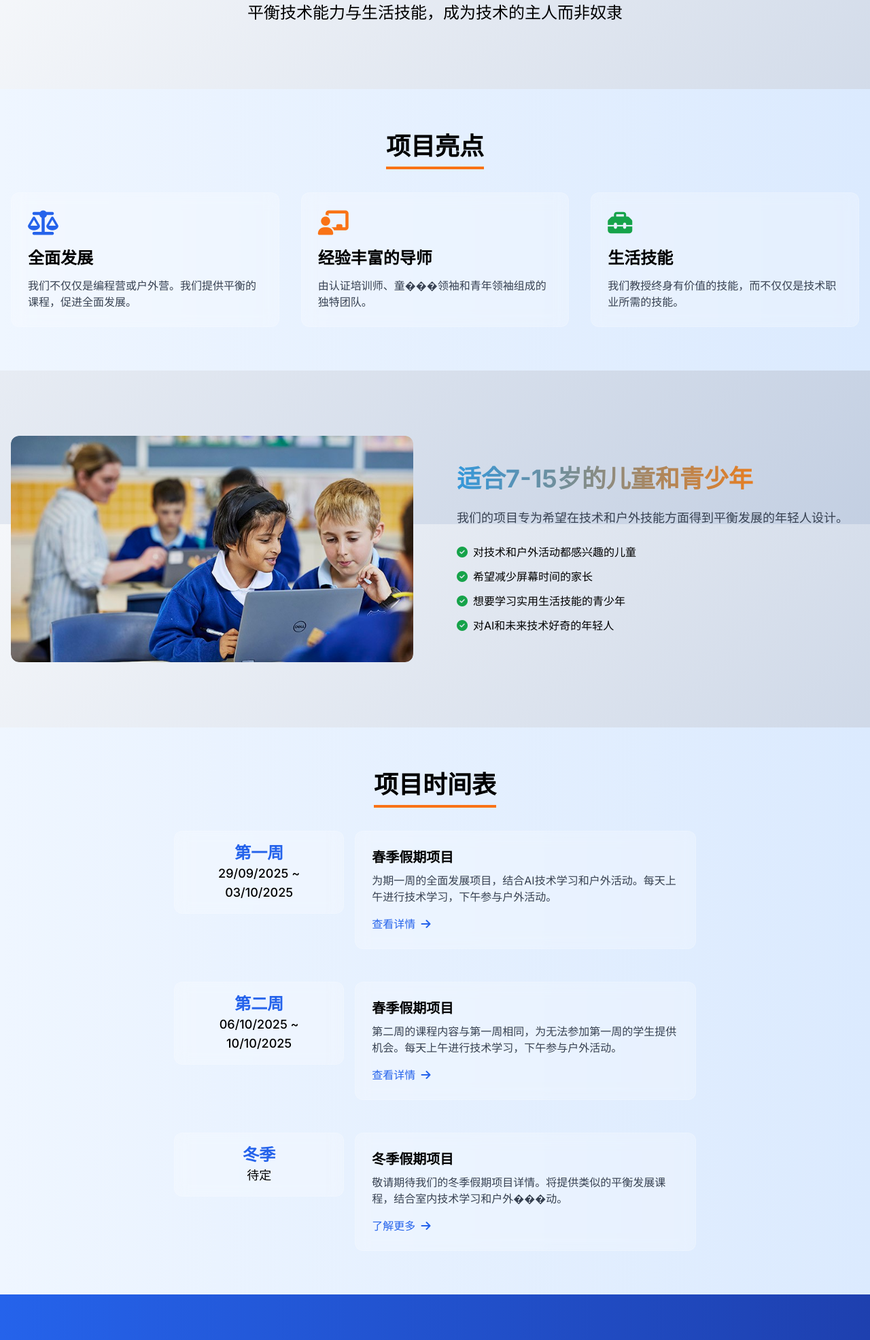
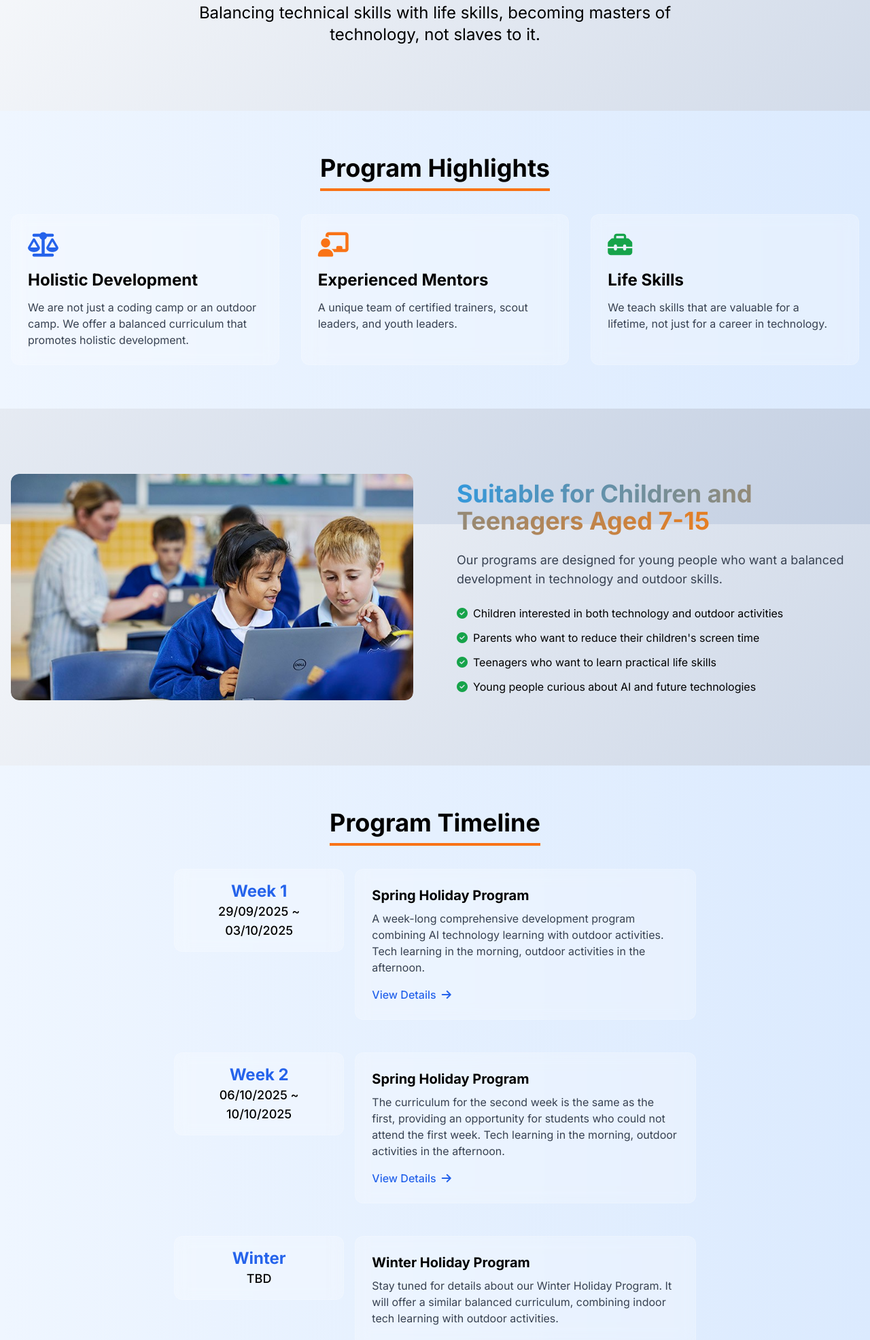
Before and after one commit to dorjear/dorjear.github.io, a plain HTML site: page index.html in a window 1280 px wide. Shown: the part 829-2800 px from the top of the page at 68% size. Drawn offline with nearby package versions, Linux system fonts and the light colour scheme.

Commit message:
fix index.html

```diff
--- a/index.html
+++ b/index.html
@@ -201,7 +201,7 @@
                     <!-- Item 1 -->
                     <div class="carousel-item">
                         <img src="images/banner1.jpg" alt="Leadership and Teamwork" class="w-full">
-                        <div class="absolute inset-0 flex items-center justify-center">
+                        <div class="absolute inset-0 flex items-end justify-center pb-12">
                             <div class="carousel-caption text-center">
                                 <h2 class="text-3xl md:text-4xl font-bold mb-2">Leadership and Teamwork</h2>
                                 <p class="text-lg md:text-xl">Building future leaders through collaboration</p>
@@ -212,7 +212,7 @@
                     <!-- Item 2 -->
                     <div class="carousel-item">
                         <img src="images/banner2.png" alt="AI & Computer Skills" class="w-full">
-                        <div class="absolute inset-0 flex items-center justify-center">
+                        <div class="absolute inset-0 flex items-end justify-center pb-12">
                             <div class="carousel-caption text-center">
                                 <h2 class="text-3xl md:text-4xl font-bold mb-2">AI & Computer Skills</h2>
                                 <p class="text-lg md:text-xl">Mastering technology for the future</p>
@@ -223,7 +223,7 @@
                     <!-- Item 3 -->
                     <div class="carousel-item">
                         <img src="images/banner3.jpg" alt="Outdoor & Life Skills" class="w-full">
-                        <div class="absolute inset-0 flex items-center justify-center">
+                        <div class="absolute inset-0 flex items-end justify-center pb-12">
                             <div class="carousel-caption text-center">
                                 <h2 class="text-3xl md:text-4xl font-bold mb-2">Outdoor & Life Skills</h2>
                                 <p class="text-lg md:text-xl">Developing practical skills for life</p>
@@ -253,10 +253,10 @@
         <section class="py-16 md:py-24">
             <div class="container mx-auto px-4 text-center">
                 <h1 class="text-4xl md:text-6xl lg:text-7xl font-bold mb-6">
-                    <span class="gradient-text">培养未来的创新者</span>
+                    <span class="gradient-text">Cultivating Future Innovators</span>
                 </h1>
                 <p class="text-xl md:text-2xl max-w-3xl mx-auto delay-200">
-                    平衡技术能力与生活技能，成为技术的主人而非奴隶
+                    Balancing technical skills with life skills, becoming masters of technology, not slaves to it.
                 </p>
             </div>
         </section>
@@ -265,7 +265,7 @@
         <section class="py-16 bg-gradient-to-r from-blue-50 to-blue-100">
             <div class="container mx-auto px-4">
                 <h2 class="text-3xl md:text-4xl font-bold text-center mb-12">
-                    <span class="border-b-4 border-orange-500 pb-2">项目亮点</span>
+                    <span class="border-b-4 border-orange-500 pb-2">Program Highlights</span>
                 </h2>
 
                 <div class="grid grid-cols-1 md:grid-cols-2 lg:grid-cols-3 gap-8">
@@ -274,9 +274,9 @@
                         <div class="text-blue-600 mb-4">
                             <i class="fas fa-balance-scale text-4xl"></i>
                         </div>
-                        <h3 class="text-2xl font-bold mb-3">全面发展</h3>
+                        <h3 class="text-2xl font-bold mb-3">Holistic Development</h3>
                         <p class="text-gray-700">
-                            我们不仅仅是编程营或户外营。我们提供平衡的课程，促进全面发展。
+                            We are not just a coding camp or an outdoor camp. We offer a balanced curriculum that promotes holistic development.
                         </p>
                     </div>
 
@@ -285,9 +285,9 @@
                         <div class="text-orange-500 mb-4">
                             <i class="fas fa-chalkboard-teacher text-4xl"></i>
                         </div>
-                        <h3 class="text-2xl font-bold mb-3">经验丰富的导师</h3>
+                        <h3 class="text-2xl font-bold mb-3">Experienced Mentors</h3>
                         <p class="text-gray-700">
-                            由认证培训师、童���领袖和青年领袖组成的独特团队。
+                            A unique team of certified trainers, scout leaders, and youth leaders.
                         </p>
                     </div>
 
@@ -296,9 +296,9 @@
                         <div class="text-green-600 mb-4">
                             <i class="fas fa-toolbox text-4xl"></i>
                         </div>
-                        <h3 class="text-2xl font-bold mb-3">生活技能</h3>
+                        <h3 class="text-2xl font-bold mb-3">Life Skills</h3>
                         <p class="text-gray-700">
-                            我们教授终身有价值的技能，而不仅仅是技术职业所需的技能。
+                            We teach skills that are valuable for a lifetime, not just for a career in technology.
                         </p>
                     </div>
                 </div>
@@ -317,27 +317,27 @@
                     <!-- Content -->
                     <div class="w-full md:w-1/2 delay-200">
                         <h2 class="text-3xl md:text-4xl font-bold mb-6">
-                            <span class="gradient-text">适合7-15岁的儿童和青少年</span>
+                            <span class="gradient-text">Suitable for Children and Teenagers Aged 7-15</span>
                         </h2>
                         <p class="text-lg mb-6 text-gray-700">
-                            我们的项目专为希望在技术和户外技能方面得到平衡发展的年轻人设计。
+                            Our programs are designed for young people who want a balanced development in technology and outdoor skills.
                         </p>
                         <ul class="space-y-3">
                             <li class="flex items-start">
                                 <i class="fas fa-check-circle text-green-600 mt-1 mr-2"></i>
-                                <span>对技术和户外活动都感兴趣的儿童</span>
+                                <span>Children interested in both technology and outdoor activities</span>
                             </li>
                             <li class="flex items-start">
                                 <i class="fas fa-check-circle text-green-600 mt-1 mr-2"></i>
-                                <span>希望减少屏幕时间的家长</span>
+                                <span>Parents who want to reduce their children's screen time</span>
                             </li>
                             <li class="flex items-start">
                                 <i class="fas fa-check-circle text-green-600 mt-1 mr-2"></i>
-                                <span>想要学习实用生活技能的青少年</span>
+                                <span>Teenagers who want to learn practical life skills</span>
                             </li>
                             <li class="flex items-start">
                                 <i class="fas fa-check-circle text-green-600 mt-1 mr-2"></i>
-                                <span>对AI和未来技术好奇的年轻人</span>
+                                <span>Young people curious about AI and future technologies</span>
                             </li>
                         </ul>
                     </div>
@@ -349,7 +349,7 @@
         <section class="py-16 bg-gradient-to-r from-blue-50 to-blue-100">
             <div class="container mx-auto px-4">
                 <h2 class="text-3xl md:text-4xl font-bold text-center mb-12">
-                    <span class="border-b-4 border-orange-500 pb-2">项目时间表</span>
+                    <span class="border-b-4 border-orange-500 pb-2">Program Timeline</span>
                 </h2>
 
                 <div class="max-w-3xl mx-auto">
@@ -357,17 +357,17 @@
                     <div class="flex flex-col md:flex-row gap-4 mb-12">
                         <div class="md:w-1/3">
                             <div class="glass p-4 rounded-xl text-center">
-                                <h3 class="text-2xl font-bold text-blue-600">第一周</h3>
+                                <h3 class="text-2xl font-bold text-blue-600">Week 1</h3>
                                 <p class="text-lg font-medium">29/09/2025 ~ 03/10/2025</p>
                             </div>
                         </div>
                         <div class="md:w-2/3 glass p-6 rounded-xl hover-lift">
-                            <h4 class="text-xl font-bold mb-2">春季假期项目</h4>
+                            <h4 class="text-xl font-bold mb-2">Spring Holiday Program</h4>
                             <p class="text-gray-700">
-                                为期一周的全面发展项目，结合AI技术学习和户外活动。每天上午进行技术学习，下午参与户外活动。
+                                A week-long comprehensive development program combining AI technology learning with outdoor activities. Tech learning in the morning, outdoor activities in the afternoon.
                             </p>
                             <a href="spring-holiday-program.html" class="inline-block mt-4 text-blue-600 hover:text-blue-800 font-medium">
-                                查看详情 <i class="fas fa-arrow-right ml-1"></i>
+                                View Details <i class="fas fa-arrow-right ml-1"></i>
                             </a>
                         </div>
                     </div>
@@ -376,17 +376,17 @@
                     <div class="flex flex-col md:flex-row gap-4 mb-12 delay-200">
                         <div class="md:w-1/3">
                             <div class="glass p-4 rounded-xl text-center">
-                                <h3 class="text-2xl font-bold text-blue-600">第二周</h3>
+                                <h3 class="text-2xl font-bold text-blue-600">Week 2</h3>
                                 <p class="text-lg font-medium">06/10/2025 ~ 10/10/2025</p>
                             </div>
                         </div>
                         <div class="md:w-2/3 glass p-6 rounded-xl hover-lift">
-                            <h4 class="text-xl font-bold mb-2">春季假期项目</h4>
+                            <h4 class="text-xl font-bold mb-2">Spring Holiday Program</h4>
                             <p class="text-gray-700">
-                                第二周的课程内容与第一周相同，为无法参加第一周的学生提供机会。每天上午进行技术学习，下午参与户外活动。
+                                The curriculum for the second week is the same as the first, providing an opportunity for students who could not attend the first week. Tech learning in the morning, outdoor activities in the afternoon.
                             </p>
                             <a href="spring-holiday-program.html" class="inline-block mt-4 text-blue-600 hover:text-blue-800 font-medium">
-                                查看详情 <i class="fas fa-arrow-right ml-1"></i>
+                                View Details <i class="fas fa-arrow-right ml-1"></i>
                             </a>
                         </div>
                     </div>
@@ -395,17 +395,17 @@
                     <div class="flex flex-col md:flex-row gap-4 delay-300">
                         <div class="md:w-1/3">
                             <div class="glass p-4 rounded-xl text-center">
-                                <h3 class="text-2xl font-bold text-blue-600">冬季</h3>
-                                <p class="text-lg font-medium">待定</p>
+                                <h3 class="text-2xl font-bold text-blue-600">Winter</h3>
+                                <p class="text-lg font-medium">TBD</p>
                             </div>
                         </div>
                         <div class="md:w-2/3 glass p-6 rounded-xl hover-lift">
-                            <h4 class="text-xl font-bold mb-2">冬季假期项目</h4>
+                            <h4 class="text-xl font-bold mb-2">Winter Holiday Program</h4>
                             <p class="text-gray-700">
-                                敬请期待我们的冬季假期项目详情。将提供类似的平衡发展课程，结合室内技术学习和户外���动。
+                                Stay tuned for details about our Winter Holiday Program. It will offer a similar balanced curriculum, combining indoor tech learning with outdoor activities.
                             </p>
                             <a href="winter-holiday-program.html" class="inline-block mt-4 text-blue-600 hover:text-blue-800 font-medium">
-                                了解更多 <i class="fas fa-arrow-right ml-1"></i>
+                                Learn More <i class="fas fa-arrow-right ml-1"></i>
                             </a>
                         </div>
                     </div>
@@ -416,14 +416,14 @@
         <!-- Call to Action -->
         <section class="py-16 md:py-24 bg-gradient-to-r from-blue-600 to-blue-800 text-white">
             <div class="container mx-auto px-4 text-center">
-                <h2 class="text-3xl md:text-5xl font-bold mb-6">准备好加入我们了吗？</h2>
-                <p class="text-xl max-w-2xl mx-auto mb-8 delay-200">注册我们的假期项目，开始平衡发展之旅。</p>
+                <h2 class="text-3xl md:text-5xl font-bold mb-6">Are you ready to join us?</h2>
+                <p class="text-xl max-w-2xl mx-auto mb-8 delay-200">Register for our holiday program and start your journey of balanced development.</p>
                 <div class="delay-300">
                     <a href="spring-holiday-program.html" class="inline-block bg-orange-500 hover:bg-orange-600 text-white font-bold py-3 px-8 rounded-full transition-colors text-lg mr-4 mb-4 md:mb-0">
-                        立即注册
+                        Register Now
                     </a>
                     <a href="our-approach.html" class="inline-block bg-transparent hover:bg-white/10 text-white font-bold py-3 px-8 rounded-full border-2 border-white transition-colors text-lg">
-                        了解更多
+                        Learn More
                     </a>
                 </div>
             </div>
@@ -433,7 +433,7 @@
         <section class="py-16">
             <div class="container mx-auto px-4">
                 <h2 class="text-3xl md:text-4xl font-bold text-center mb-12">
-                    <span class="border-b-4 border-orange-500 pb-2">家长和学生的评价</span>
+                    <span class="border-b-4 border-orange-500 pb-2">Testimonials from Parents and Students</span>
                 </h2>
 
                 <div class="max-w-4xl mx-auto" id="testimonialCarousel">
@@ -446,7 +446,7 @@
                                     <i class="fas fa-quote-left text-4xl"></i>
                                 </div>
                                 <p class="text-lg mb-6 text-gray-700">
-                                    我的孩子在项目中学到了很多实用技能，同时也减少了屏幕时间。非常推荐！
+                                    My child learned a lot of practical skills in the program and also reduced screen time. Highly recommended!
                                 </p>
                                 <div class="flex items-center justify-center">
                                     <div class="mr-4">
@@ -455,8 +455,8 @@
                                         </div>
                                     </div>
                                     <div class="text-left">
-                                        <h4 class="font-bold">张先生</h4>
-                                        <p class="text-sm text-gray-600">家长</p>
+                                        <h4 class="font-bold">Mr. Zhang</h4>
+                                        <p class="text-sm text-gray-600">Parent</p>
                                     </div>
                                 </div>
                             </div>
@@ -469,7 +469,7 @@
                                     <i class="fas fa-quote-left text-4xl"></i>
                                 </div>
                                 <p class="text-lg mb-6 text-gray-700">
-                                    导师们非常专业，活动安排得很好。我的孩子每天都很期待参加。
+                                    The mentors are very professional and the activities are well-organized. My child looked forward to participating every day.
                                 </p>
                                 <div class="flex items-center justify-center">
                                     <div class="mr-4">
@@ -478,8 +478,8 @@
                                         </div>
                                     </div>
                                     <div class="text-left">
-                                        <h4 class="font-bold">李小姐</h4>
-                                        <p class="text-sm text-gray-600">家长</p>
+                                        <h4 class="font-bold">Ms. Li</h4>
+                                        <p class="text-sm text-gray-600">Parent</p>
                                     </div>
                                 </div>
                             </div>
@@ -492,7 +492,7 @@
                                     <i class="fas fa-quote-left text-4xl"></i>
                                 </div>
                                 <p class="text-lg mb-6 text-gray-700">
-                                    我学会了搭建帐篷和使用AI工具。这是我参加过的最有趣的假期项目！
+                                    I learned to build a tent and use AI tools. This is the most fun holiday program I've ever attended!
                                 </p>
                                 <div class="flex items-center justify-center">
                                     <div class="mr-4">
@@ -501,8 +501,8 @@
                                         </div>
                                     </div>
                                     <div class="text-left">
-                                        <h4 class="font-bold">王同学</h4>
-                                        <p class="text-sm text-gray-600">12岁</p>
+                                        <h4 class="font-bold">Student Wang</h4>
+                                        <p class="text-sm text-gray-600">Age 12</p>
                                     </div>
                                 </div>
                             </div>
```
